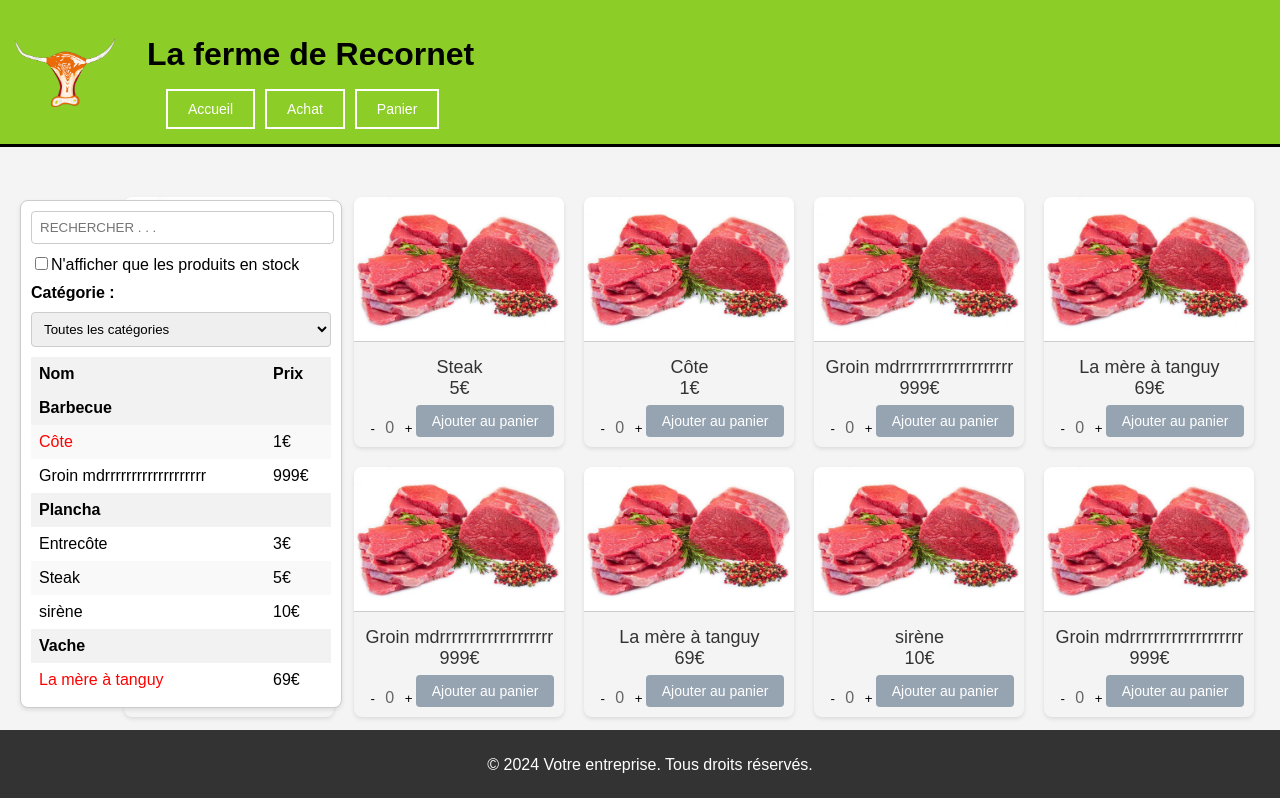
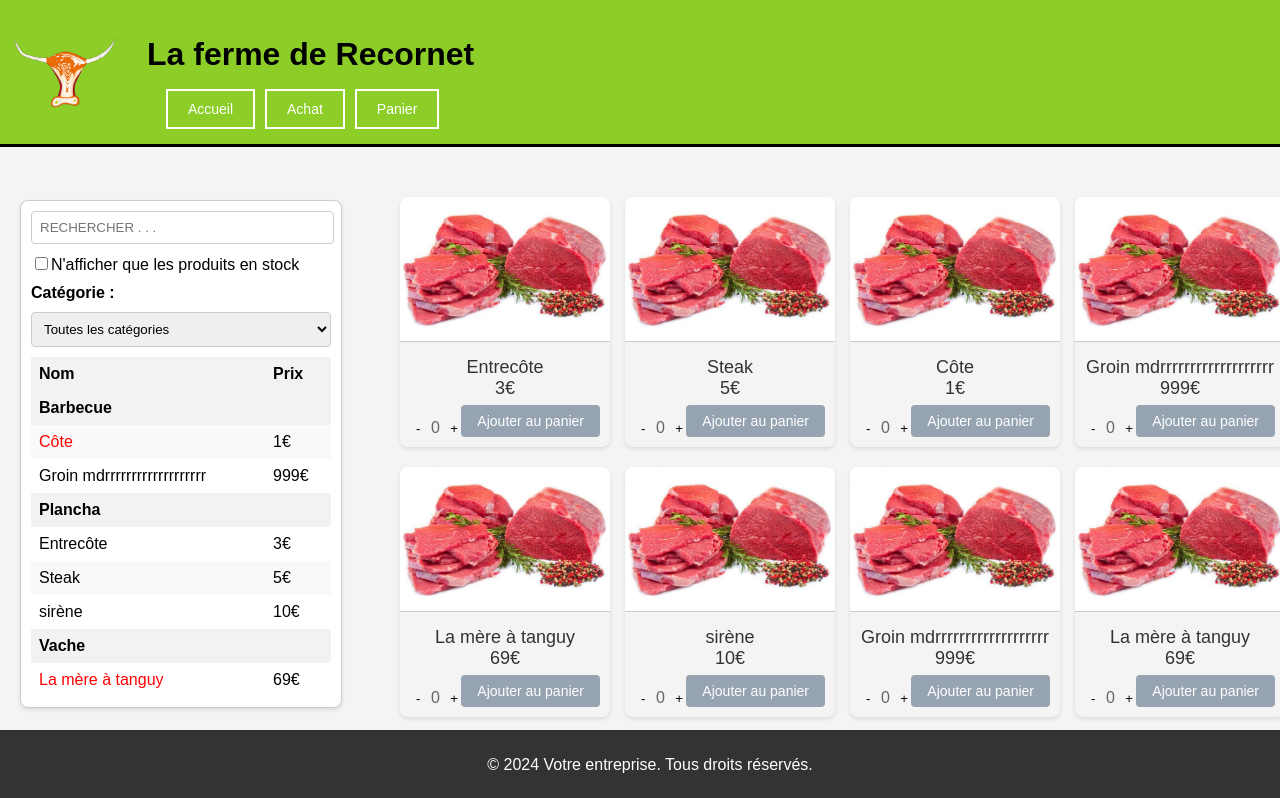
Before and after one commit to Sorohpsoe/WEB, a React (Create React App) app in the folder react_front/: page /achat in a window 1280 px wide. Shown: the top 798 px of the page. Built offline with nearby package versions, Linux system fonts and the light colour scheme.

Commit message:
modif style achat.css

```diff
--- a/react_front/src/styles/Achat.css
+++ b/react_front/src/styles/Achat.css
@@ -1,15 +1,20 @@
 .icon-wrapper {
   display: flex;
   justify-content: flex-end;
-  margin-right: 2%;
-  margin-left: 60%;
+  margin-right: 50px;
+  margin-left: 400px;
   margin-top: 50px; /* Ajouter un espace de 20px entre les icônes et le bord droit de l'écran */
 }
 
 .icon-container {
   display: grid;
-  grid-template-columns: repeat(5, 1fr);
-  gap: 20px; /* Espacement entre les icônes */
+  grid-template-columns: repeat(auto-fit, minmax(100px, 1fr));
+  /* Espacement horizontal entre les icônes */
+  grid-column-gap: 120px;
+  /* Espacement vertical entre les icônes */
+  grid-row-gap: 20px;
+  width: 100%;
+  margin-right: 50px;
 }
 
 .icon-item {
```
